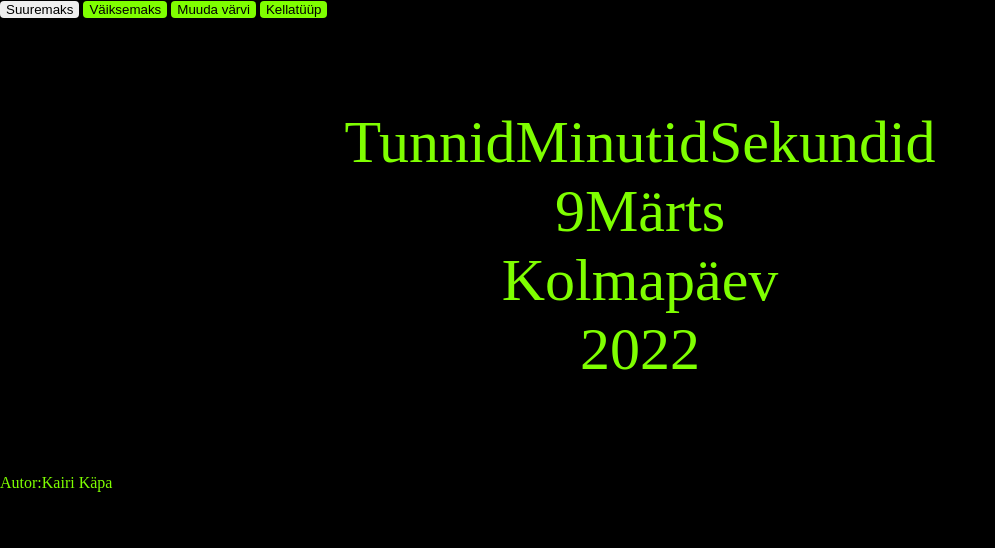
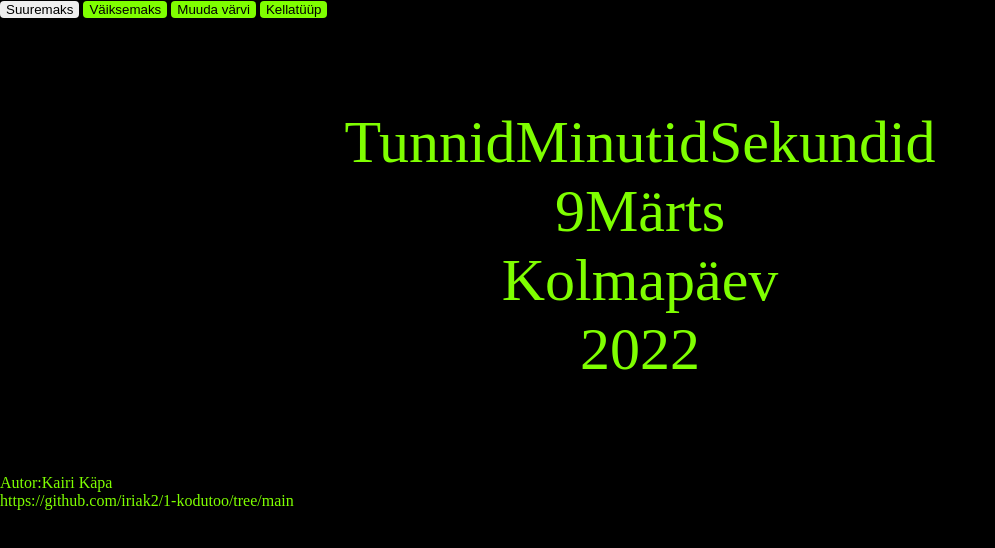
Before and after one commit to eesrakendused-2022/1-kodutoo, a plain HTML site: page clock3.html in a window 1280 px wide. Shown: the whole page, without its empty margins (0-995 px from the left). Drawn offline with Linux system fonts and the light colour scheme.

Commit message:
Update clock3.html

```diff
--- a/clock3.html
+++ b/clock3.html
@@ -29,5 +29,6 @@
         <div id="year">Aasta</div>
     </div>
     <div id="nimi">Autor:Kairi Käpa</div>
+    <div id="viide">https://github.com/iriak2/1-kodutoo/tree/main</div>
 </body>
 </html>
```
